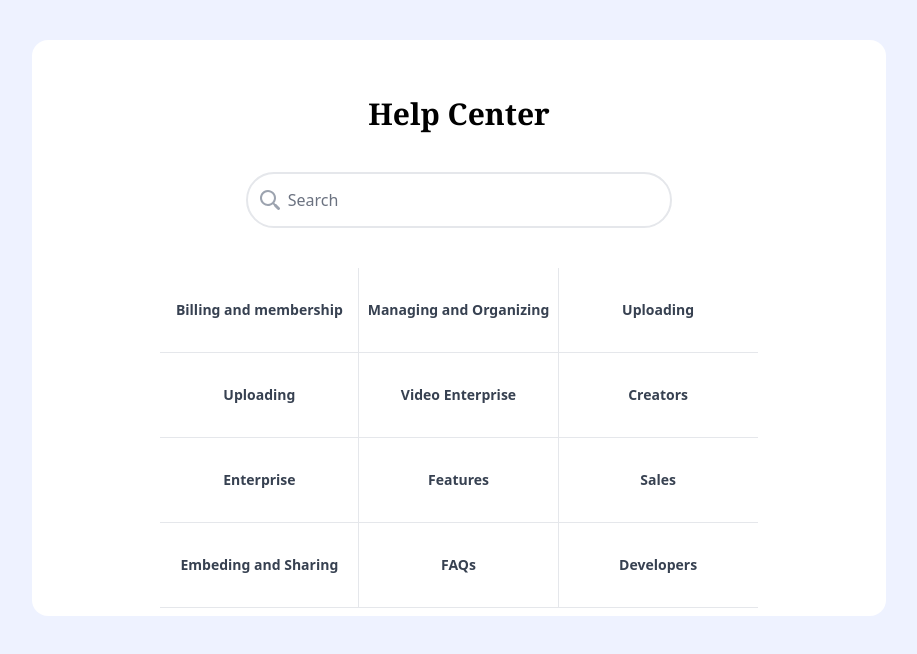
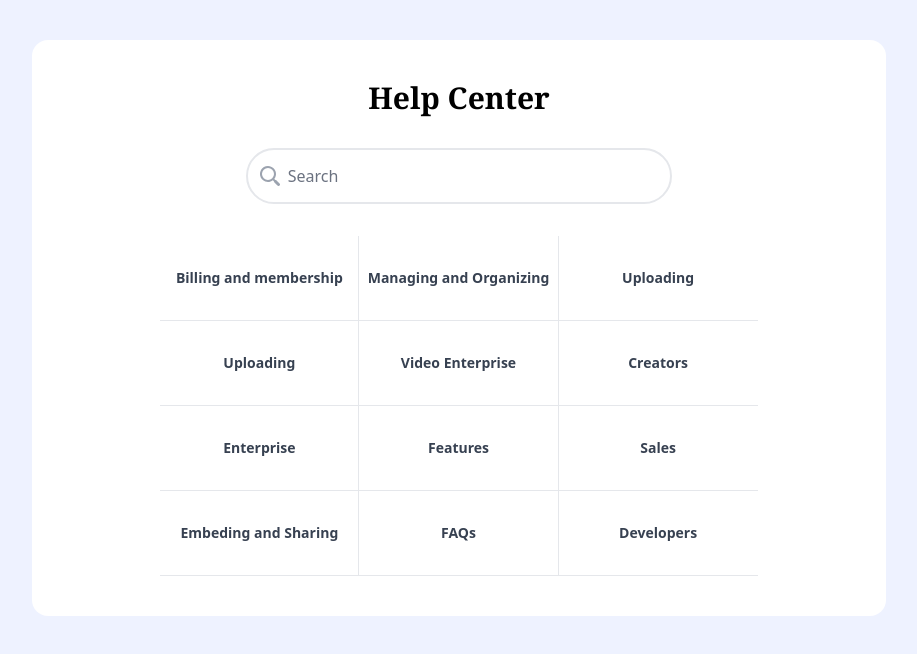
Before and after one commit to nasir-001/100-components, a Vue app: page /layout24 in a window 1280 px wide. Shown: the top 654 px of the page, without its empty margins (181-1098 px from the left). Built offline with nearby package versions, Linux system fonts and the light colour scheme; the HTML template or start-up script is replaced by a standard one.

Commit message:
reduce the margin top and bottom from the component

```diff
--- a/src/views/Layout24.vue
+++ b/src/views/Layout24.vue
@@ -1,10 +1,10 @@
 <template>
   <div class="bg-component24backgroundColor h-screen">
     <div class="bg-white w-4/6 mx-auto h-144 rounded-2xl top-10 sticky">
-      <div class="text-center text-3xl font-semibold font-serif pt-14">
+      <div class="text-center text-3xl font-semibold font-serif pt-10">
         Help Center
       </div>
-      <div class="relative mx-auto mt-10 bg-white w-3/6 mb-10">
+      <div class="relative mx-auto mt-8 bg-white w-3/6 mb-8">
         <div class="absolute inset-y-0 left-0 text-gray-400 flex items-center pl-3">
           <svg viewBox="0 0 24 24" fill="none" xmlns="http://www.w3.org/2000/svg" class="h-6 w-6 fill-current">
             <path d="M16.32 14.9l1.1 1.1c.4-.02.83.13 1.14.44l3 3a1.5 1.5 0 0 1-2.12 2.12l-3-3a1.5 1.5 0 0 1-.44-1.14l-1.1-1.1a8 8 0 1 1 1.41-1.41l.01-.01zM10 16a6 6 0 1 0 0-12 6 6 0 0 0 0 12z"></path>
```
